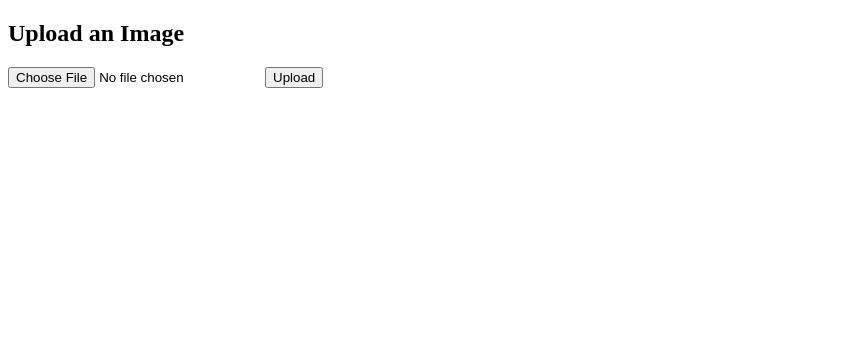
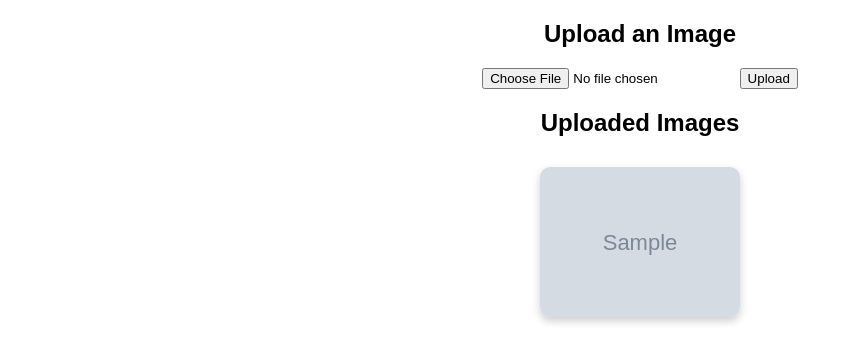
Before and after one commit to radheeshm/stockimages, a Flask app: template templates/index.html in a window 1280 px wide. Shown: the top 363 px of the page, without its empty margins (0-853 px from the left). Run offline with Flask 3, Linux system fonts and the light colour scheme; the template is opened without the code that fills it: most values are stand-ins (such as "Sample title", 1, 10 or a date in 2020); grey boxes marked "Sample" are stand-in pictures.

Commit message:
Update index.html

```diff
--- a/templates/index.html
+++ b/templates/index.html
@@ -3,7 +3,26 @@
 <head>
     <meta charset="UTF-8">
     <meta name="viewport" content="width=device-width, initial-scale=1.0">
-    <title>Upload Image to GitHub</title>
+    <title>Upload and Display Images</title>
+    <style>
+        body {
+            font-family: Arial, sans-serif;
+            text-align: center;
+        }
+        .image-container {
+            display: flex;
+            flex-wrap: wrap;
+            justify-content: center;
+            margin-top: 20px;
+        }
+        .image-container img {
+            width: 200px;
+            height: auto;
+            margin: 10px;
+            border-radius: 10px;
+            box-shadow: 0 4px 8px rgba(0, 0, 0, 0.2);
+        }
+    </style>
 </head>
 <body>
     <h2>Upload an Image</h2>
@@ -11,5 +30,12 @@
         <input type="file" name="file" required>
         <button type="submit">Upload</button>
     </form>
+
+    <h2>Uploaded Images</h2>
+    <div class="image-container">
+        {% for image in images %}
+            <img src="{{ image }}" alt="Uploaded Image">
+        {% endfor %}
+    </div>
 </body>
 </html>
```
